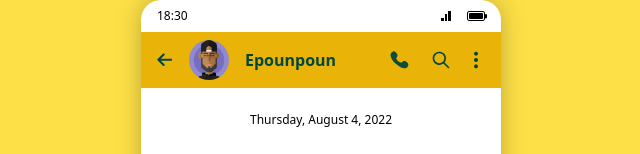
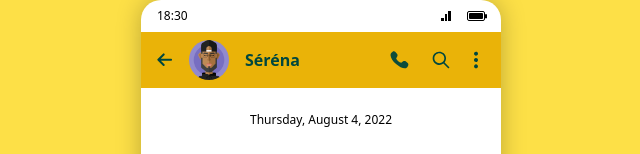
Before and after one commit to epoundor/chatbot_app, a Vue app: page / in a window 1280 px wide. Shown: the top 154 px of the page, without its empty margins (319-959 px from the left). Built offline with nearby package versions, Linux system fonts and the light colour scheme.

Commit message:
Second commit

```diff
--- a/src/App.vue
+++ b/src/App.vue
@@ -48,7 +48,7 @@
               alt=""
             />
           </div>
-          <span class="text-[#00473E] font-bold">Epounpoun</span>
+          <span class="text-[#00473E] font-bold">Séréna</span>
         </div>
         <div class="flex items-center gap-4">
           <!-- TEL -->
```
